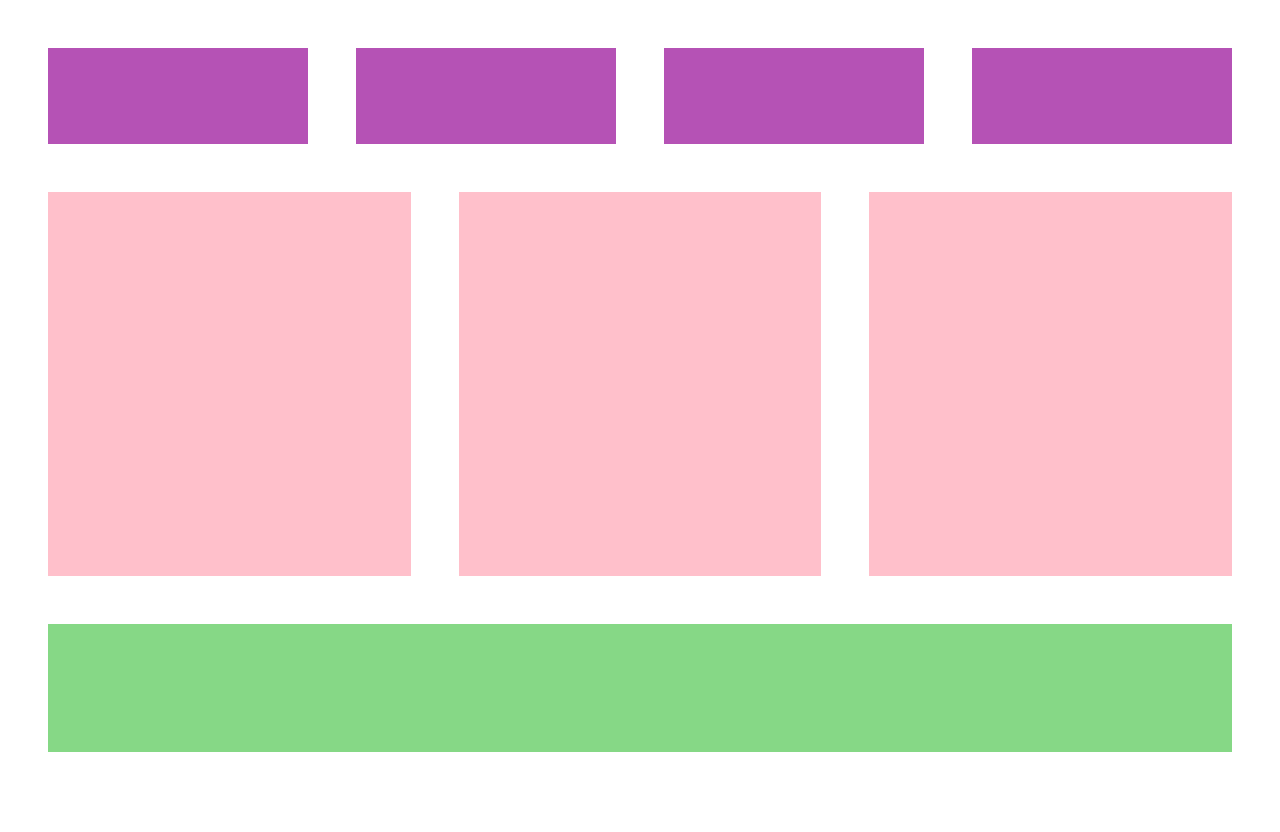
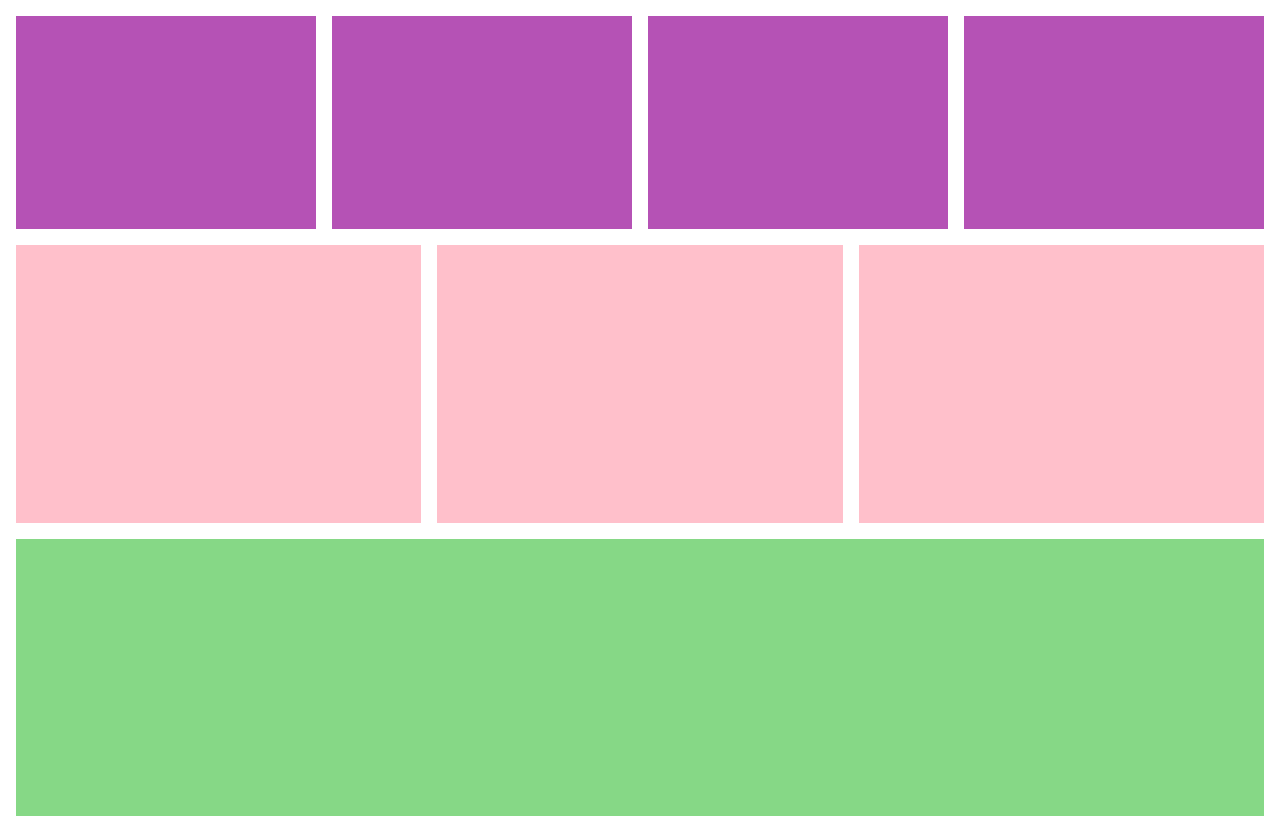
Before and after one commit to SandraHKannerberg/responsive-bootcamp, a plain HTML site: page respcamp_02/index.html in a window 1280 px wide. Before the commit the page ends 800 px from the top, so only its background shows below. Drawn offline with Linux system fonts and the light colour scheme.

Commit message:
Remove unnecessary code and improve the code

```diff
--- a/respcamp_01/style.css
+++ b/respcamp_01/style.css
@@ -18,7 +18,7 @@ ul[role="list"] {
   --cell-padding-desktop: 4rem;
   --cell-padding-mobile: 2rem;
   --btn-padding: 1rem;
-  --gap-base: 0.75rem;
+  --gap-base: 1em;
   --gap-large: 1rem;
   --gap-small: 0.3rem;
 }
@@ -36,9 +36,9 @@ body {
     "nav main aside"
     "footer footer footer";
   grid-template-columns: 1fr 2fr 1fr;
-  grid-template-rows: 1fr 3fr 1fr;
+  grid-template-rows: min-content 1fr min-content;
   grid-gap: var(--gap-base) var(--gap-base);
-  border: var(--gap-base) solid #fff;
+  margin: var(--gap-base);
 }
 
 .padding {
@@ -53,7 +53,7 @@ nav {
   grid-area: nav;
   display: grid;
   grid-template-rows: 1fr 1fr 1fr 1fr 1fr;
-  row-gap: var(--gap-large);
+  row-gap: var(--gap-base);
 }
 nav > button.menu-link {
   background-color: rgb(181, 82, 181);
@@ -85,7 +85,6 @@ footer {
       "aside"
       "footer";
     grid-template-columns: 1fr;
-    grid-template-rows: auto;
   }
 
   .padding {
--- a/respcamp_02/style.css
+++ b/respcamp_02/style.css
@@ -18,8 +18,7 @@ ul[role="list"] {
   --cell-padding-desktop: 4rem;
   --cell-padding-mobile: 2rem;
   --btn-padding: 2rem;
-  --gap-base: 1rem;
-  --gap-large: 3rem;
+  --gap-base: 1em;
   --gap-small: 0.3rem;
 }
 
@@ -36,9 +35,9 @@ body {
     "main main main main"
     "footer footer footer footer";
   grid-template-columns: repeat(4, 1fr);
-  grid-template-rows: 1fr 4fr 1fr;
-  grid-gap: var(--gap-large) var(--gap-large);
-  border: var(--gap-large) solid #fff;
+  grid-template-rows: auto-flow min-content;
+  grid-gap: var(--gap-base) var(--gap-base);
+  margin: var(--gap-base);
 }
 
 .padding {
@@ -52,7 +51,7 @@ header {
 nav {
   display: grid;
   grid-template-columns: repeat(4, 1fr);
-  grid-gap: var(--gap-large);
+  grid-gap: var(--gap-base);
   height: 100%;
 }
 
@@ -66,7 +65,7 @@ main {
   grid-area: main;
   display: grid;
   grid-template-columns: repeat(3, 1fr);
-  grid-gap: var(--gap-large);
+  grid-gap: var(--gap-base);
 }
 
 section {
@@ -86,9 +85,6 @@ footer {
       "main"
       "footer";
     grid-template-columns: 1fr;
-    grid-template-rows: auto;
-    grid-gap: var(--gap-base) var(--gap-base);
-    border: var(--gap-base) solid #fff;
   }
 
   nav {
--- a/respcamp_03/style.css
+++ b/respcamp_03/style.css
@@ -18,8 +18,7 @@ ul[role="list"] {
   --cell-padding-desktop: 4rem;
   --cell-padding-mobile: 2rem;
   --btn-padding: 1rem;
-  --gap-base: 1.2rem;
-  --gap-large: 3rem;
+  --gap-base: 1em;
   --gap-small: 0.3rem;
 }
 
@@ -37,9 +36,9 @@ body {
     "main main aside"
     "footer footer footer";
   grid-template-columns: repeat(3, 1fr);
-  grid-template-rows: 1fr 1fr 4fr 1fr;
+  grid-template-rows: auto-flow min-content;
   grid-gap: var(--gap-base) var(--gap-base);
-  border: var(--gap-base) solid #fff;
+  margin: var(--gap-base);
 }
 
 .padding {
@@ -78,7 +77,7 @@ main {
   grid-area: main;
   display: grid;
   grid-template-columns: repeat(2, 1fr);
-  grid-template-rows: repeat(2, 1fr);
+  grid-template-rows: auto-flow min-content;
   grid-gap: var(--gap-base);
   margin-left: var(--gap-base);
   margin-block: var(--gap-base);
@@ -91,7 +90,7 @@ main {
 aside {
   grid-area: aside;
   display: grid;
-  grid-template-rows: repeat(3, 1fr);
+  grid-template-rows: auto-flow min-content;
   grid-gap: var(--gap-base);
   margin-right: var(--gap-base);
   margin-block: var(--gap-base);
@@ -119,7 +118,6 @@ footer {
       "aside"
       "footer";
     grid-template-columns: 1fr;
-    grid-template-rows: auto;
     grid-gap: var(--gap-base) var(--gap-base);
   }
 
@@ -137,14 +135,12 @@ footer {
 
   main {
     grid-template-columns: 1fr;
-    grid-template-rows: repeat(4, 1fr);
     margin-left: 0;
     margin-block: 0;
   }
 
   aside {
     grid-template-columns: repeat(3, 1fr);
-    grid-template-rows: 1fr;
     margin-right: 0;
     margin-block: 0;
   }
--- a/respcamp_04/style.css
+++ b/respcamp_04/style.css
@@ -18,7 +18,7 @@ ul[role="list"] {
   --cell-padding-desktop: 4rem;
   --cell-padding-mobile: 2rem;
   --btn-padding: 2rem;
-  --gap-base: 0.75rem;
+  --gap-base: 1em;
   --gap-large: 1rem;
   --gap-small: 0.3rem;
 }
@@ -37,7 +37,7 @@ body {
     "button button"
     "footer footer";
   grid-template-columns: repeat(2, 1fr);
-  grid-template-rows: 1fr 4fr 1fr 1fr;
+  grid-template-rows: auto-flow min-content;
   grid-gap: var(--gap-base) var(--gap-base);
   border: var(--gap-base) solid #fff;
 }
@@ -117,7 +117,6 @@ footer {
       "button"
       "footer";
     grid-template-columns: 1fr;
-    grid-template-rows: auto;
   }
 
   header {
```
